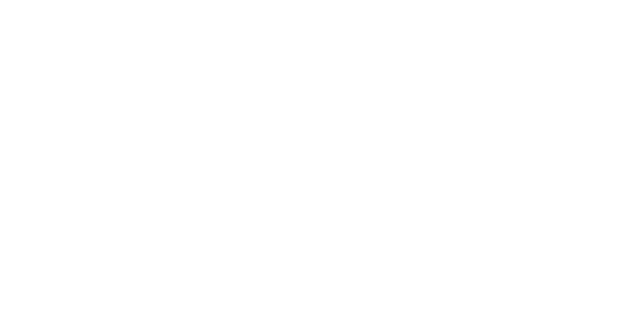
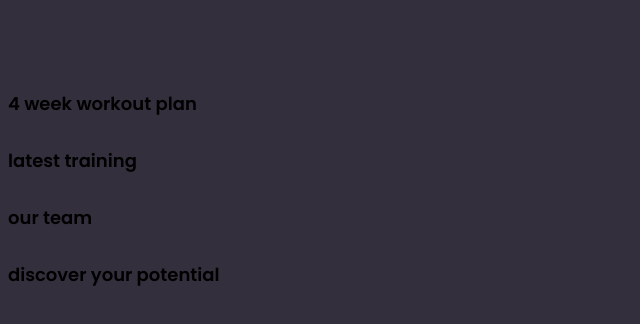
Before and after one commit to hh-web-21-7/css-project-team1, a plain HTML site: page index.html in a window 1280 px wide. Shown: the whole page, without its empty margins (0-640 px from the left). Drawn offline with Linux system fonts and the light colour scheme.

Commit message:
Initial layout

```diff
--- a/index.html
+++ b/index.html
@@ -4,6 +4,13 @@
     <meta charset="UTF-8" />
     <meta http-equiv="X-UA-Compatible" content="IE=edge" />
     <meta name="viewport" content="width=device-width, initial-scale=1.0" />
+    <link rel="stylesheet" href="styles/index.css" />
+    <link rel="preconnect" href="https://fonts.googleapis.com" />
+    <link rel="preconnect" href="https://fonts.gstatic.com" crossorigin />
+    <link
+      href="https://fonts.googleapis.com/css2?family=Poppins:ital,wght@0,300;0,400;0,500;0,600;1,700&display=swap"
+      rel="stylesheet"
+    />
     <title>Document</title>
   </head>
   <body>
@@ -11,7 +18,20 @@
       <h1></h1>
       <nav></nav>
     </header>
-    <main></main>
+    <main>
+      <section>
+        <h2>4 week <span>workout plan</span></h2>
+      </section>
+      <section>
+        <h2>latest training</h2>
+      </section>
+      <section>
+        <h2>our team</h2>
+      </section>
+      <section>
+        <h2>discover your potential</h2>
+      </section>
+    </main>
     <footer></footer>
   </body>
 </html>
--- /dev/null
+++ b/styles/base.css
@@ -0,0 +1,16 @@
+* {
+  box-sizing: border-box;
+}
+
+body {
+  background-color: #332f3c;
+  display: grid;
+  font-family: "Poppins", sans-serif;
+  font-size: 0.75rem;
+  grid-template-rows: 67px auto 724px;
+}
+
+main {
+  display: grid;
+  max-width: 360px;
+}
--- a/styles/index.css
+++ b/styles/index.css
@@ -0,0 +1,7 @@
+@import "base.css";
+@import "components/hero-section.css";
+@import "components/navigation.css";
+@import "components/redirection.css";
+@import "components/team.css";
+@import "components/training.css";
+@import "components/footer.css";
```
Also changed, not shown: styles/components/footer.css (added), styles/components/hero-section.css (added), styles/components/navigation.css (added), styles/components/redirection.css (added), styles/components/team.css (added), styles/components/training.css (added).
